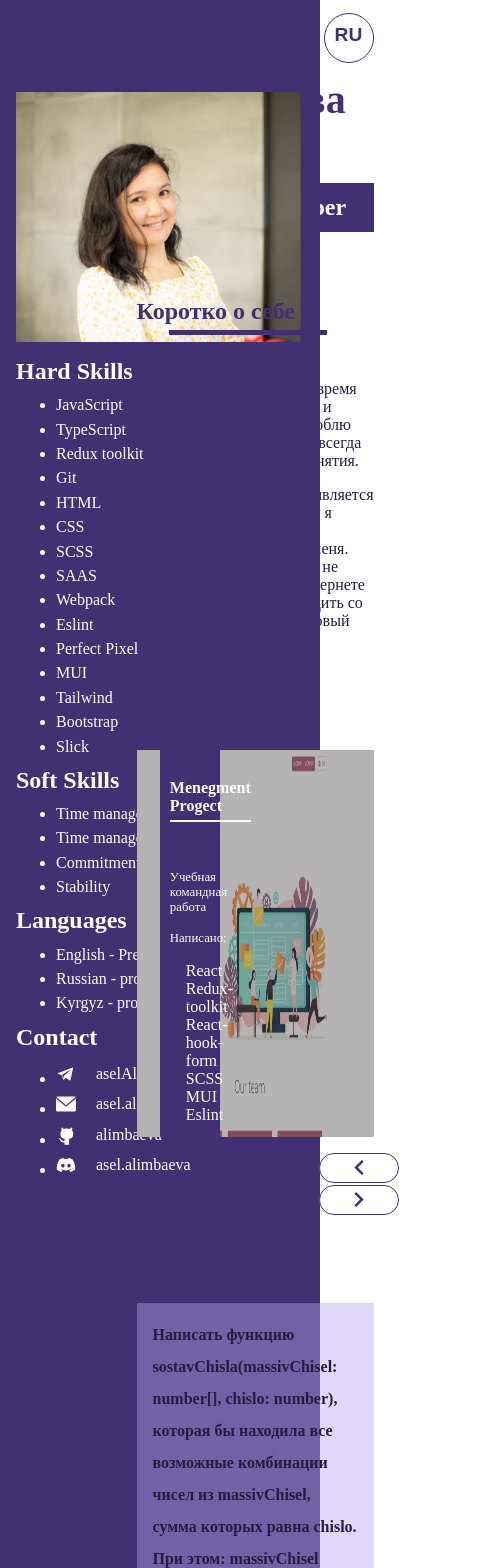
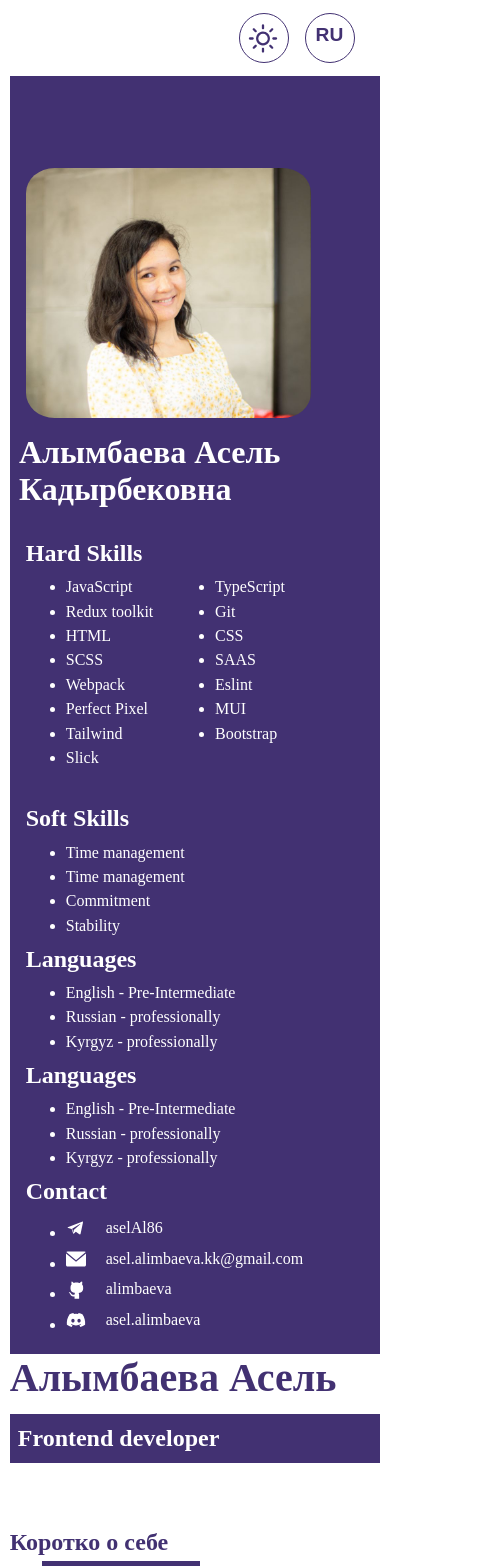
Before and after one commit to alimbaeva/cv, a React (Create React App) app: page / in a window 390 px wide. Shown: the top 1568 px of the page, 483 px wide, since content can reach past the window. Built offline with nearby package versions, Linux system fonts and the light colour scheme.

Commit message:
feat: add style adaptive

```diff
--- a/src/components/main/Main.tsx
+++ b/src/components/main/Main.tsx
@@ -7,9 +7,11 @@ export const Main: FC = () => {
   return (
     <div className="main">
       <div className="main_head">
-        <h1>Алымбаева Асель</h1>
-        <div className="title-prof">
-          <p>Frontend developer</p>
+        <div className="main_sub-header">
+          <h1>Алымбаева Асель</h1>
+          <div className="title-prof">
+            <p>Frontend developer</p>
+          </div>
         </div>
         <div className="main_about">
           <h5>Коротко о себе</h5>
--- a/src/components/main/main.scss
+++ b/src/components/main/main.scss
@@ -129,3 +129,20 @@
         }
     }
 }
+
+@media (max-width: 768px) {
+    .main {
+        margin-left: 0%;
+    }
+}
+
+@media (max-width: 425px) {
+    .main {
+        padding-right: 0;
+        &_about_courses {
+            button {
+                margin-left: 50%;
+            }
+        }
+    }
+}
--- a/src/components/portfolioSlide/portfolioSlide.scss
+++ b/src/components/portfolioSlide/portfolioSlide.scss
@@ -144,3 +144,46 @@
         }
     }
 }
+
+@media (max-width: 425px) {
+    .portfolio-slides {
+        .portfolio-slide_img {
+            height: 307px;
+
+            img {
+                height: 307px;
+            }
+        }
+        .portfolio-slide_texts {
+            width: 100%;
+            height: 60%;
+            padding: 3px;
+            top: 40%;
+            left: 0%;
+            z-index: 1;
+
+            h6 {
+                padding-bottom: 5px;
+                display: inline-block;
+                margin: 1rem;
+            }
+
+            h6~p {
+                margin-left: 1rem;
+            }
+
+            .portfolio-slide_info {
+                margin-left: 1rem;
+            }
+            button {
+                position: absolute;
+                top: -25%;
+                right: 3%;
+                z-index: 1;
+            }
+        }
+        .portfolio-slides_btns {
+            margin-left: 45%;
+        }
+    }
+}
--- a/src/components/skills/Skills.tsx
+++ b/src/components/skills/Skills.tsx
@@ -9,16 +9,29 @@ export const Skills: FC = () => {
   return (
     <div className="skills-block">
       <div className="image"></div>
+      <h1>Алымбаева Асель Кадырбековна</h1>
       <div className="skills-block__text">
+        <div className="skills-block__par">
           <h2>{data.en.hardSkillsTitle}</h2>
           <ListSkills lists={data.en.hardSkillsList} />
+        </div>
+        <div>
           <h2>{data.en.softSkillsTitle}</h2>
           <ListSkills lists={data.en.softSkillsList} />
+        </div>
+        <div>
           <h2>{data.en.lenguegesTitle}</h2>
           <ListSkills lists={data.en.lenguegesList} />
+        </div>
+        <div>
+          <h2>{data.en.lenguegesTitle}</h2>
+          <ListSkills lists={data.en.lenguegesList} />
+        </div>
+        <div>
           <h2>{data.en.contactsTitle}</h2>
           <ObjLists objList={data.en.contactsList} />
         </div>
       </div>
+    </div>
   );
 };
--- a/src/components/skills/skillsBlock.scss
+++ b/src/components/skills/skillsBlock.scss
@@ -9,6 +9,10 @@
     position: absolute;
     top: 0;
     left: 0;
+
+    h1 {
+        display: none;
+    }
     .image {
         width: 285px;
         height: 250px;
@@ -57,3 +61,48 @@
         }
     }
 }
+
+@media (max-width: 768px) {
+    .skills-block {
+        width: 100%;
+        position: relative;
+
+        h1 {
+            width: 40%;
+            display: block;
+            position: absolute;
+            right: 2%;
+            top: 10%;
+        }
+
+        .image {
+            border-radius: 10%;
+        }
+
+        &__par {
+            margin-bottom: 2rem;
+            ul {
+                display: flex;
+                flex-wrap: wrap;
+            }
+            li {
+                width: 30%;
+            }
+        }
+    }
+}
+
+@media (max-width: 425px) {
+    .skills-block {
+        h1 {
+            width: 100%;
+            margin-bottom: 2rem;
+            position: relative;
+        }
+        &__par {
+            li {
+                width: 50%;
+            }
+        }
+    }
+}
--- a/src/main_style.scss
+++ b/src/main_style.scss
@@ -39,3 +39,8 @@ $background: #FFFFFF;
       transform: translateX(0%);
   }
 }
+@media (max-width: 768px) {
+  .container {
+    max-width: 95%;
+}
+}
```
Lines whose indentation alone changed are shown as unchanged.
